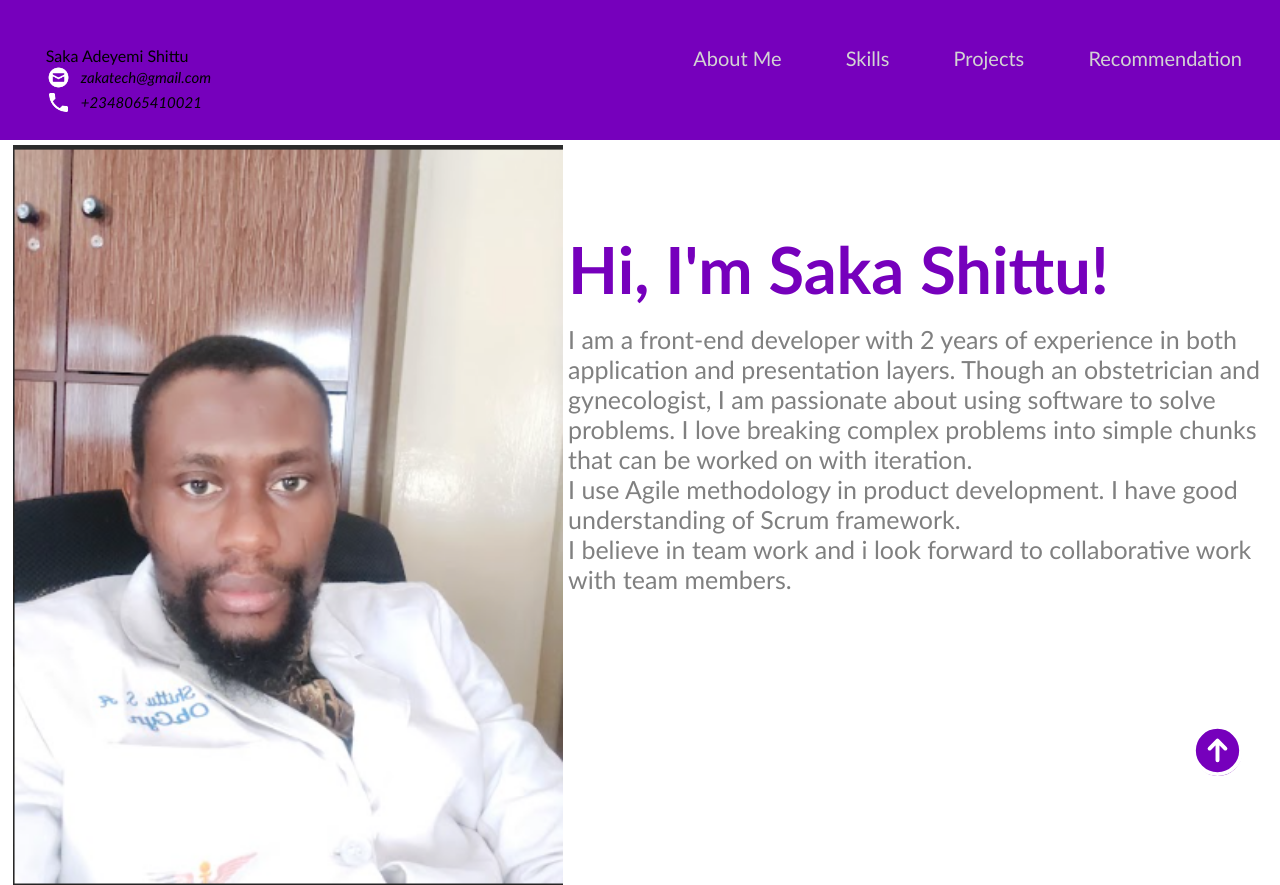
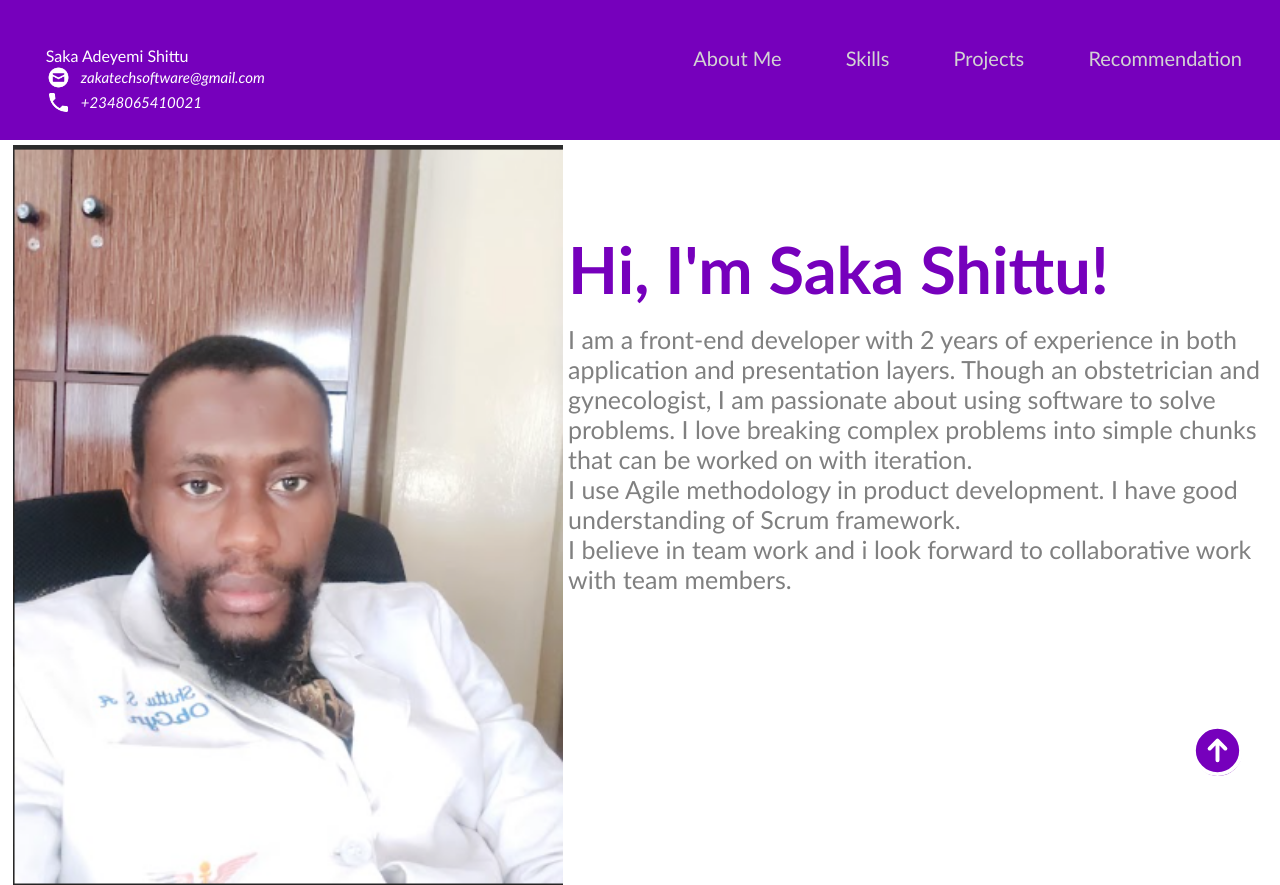
Before and after one commit to zakatechsoftwares/portfolio, a plain HTML site: page index.html in a window 1280 px wide. Shown: the top 885 px of the page. Drawn offline with Linux system fonts and the light colour scheme.

Commit message:
contact corrected

```diff
--- a/index.html
+++ b/index.html
@@ -1,7 +1,7 @@
 <!DOCTYPE html>
 <html>
   <head>
-    <title>Jane Doe - Portfolio</title>
+    <title>Saka Shittu - Portfolio</title>
     <link rel="stylesheet" href="./style.css" />
     <script src="./script.js"></script>
   </head>
@@ -16,7 +16,7 @@
               src="html_finalprojimages/envelope.png"
               alt="https://icons8.com/icon/124377/circled-envelope"
             />
-            zakatech@gmail.com
+            zakatechsoftware@gmail.com
           </div>
           <div style="clear: both"></div>
           <div class="contact_info">
--- a/style.css
+++ b/style.css
@@ -42,6 +42,7 @@ body {
 .profile_name {
   float: left;
   padding-left: 2cm;
+  color: white;
   /* Add the styles here */
 }
 
```
